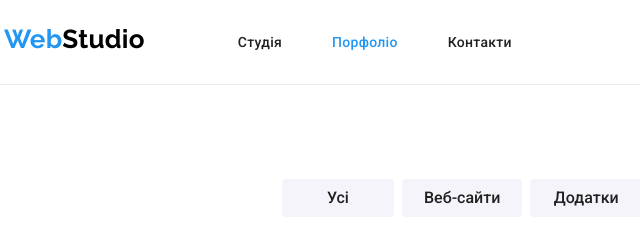
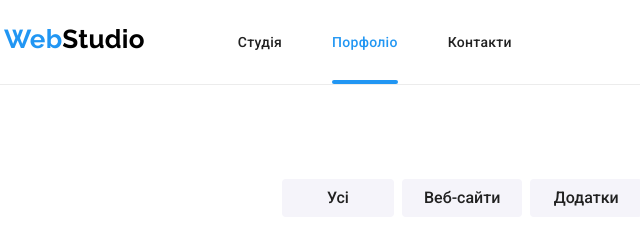
Before and after one commit to PokoenkoS/goit-markup-hw-05, a plain HTML site: page portfolio.html in a window 1280 px wide. Shown: the top 240 px of the page, 51-691 px from the left. Drawn offline with nearby package versions, Linux system fonts and the light colour scheme.

Commit message:
додає підкреслення посиланням в header

```diff
--- a/css/styles.css
+++ b/css/styles.css
@@ -92,8 +92,20 @@ align-items: center;
 }
 
 .site-nav .link.current {
+position: relative;
 display: block;
 color: var(--accent-color);
+}
+.site-nav .link.current::after {
+    content: "";
+    display: block;
+    position: absolute;
+    width: 100%;
+    height: 4px;
+background: #2196F3;
+border-radius: 2px;
+bottom: 0;
+
 }
 
 .site-nav .link:hover,
```
